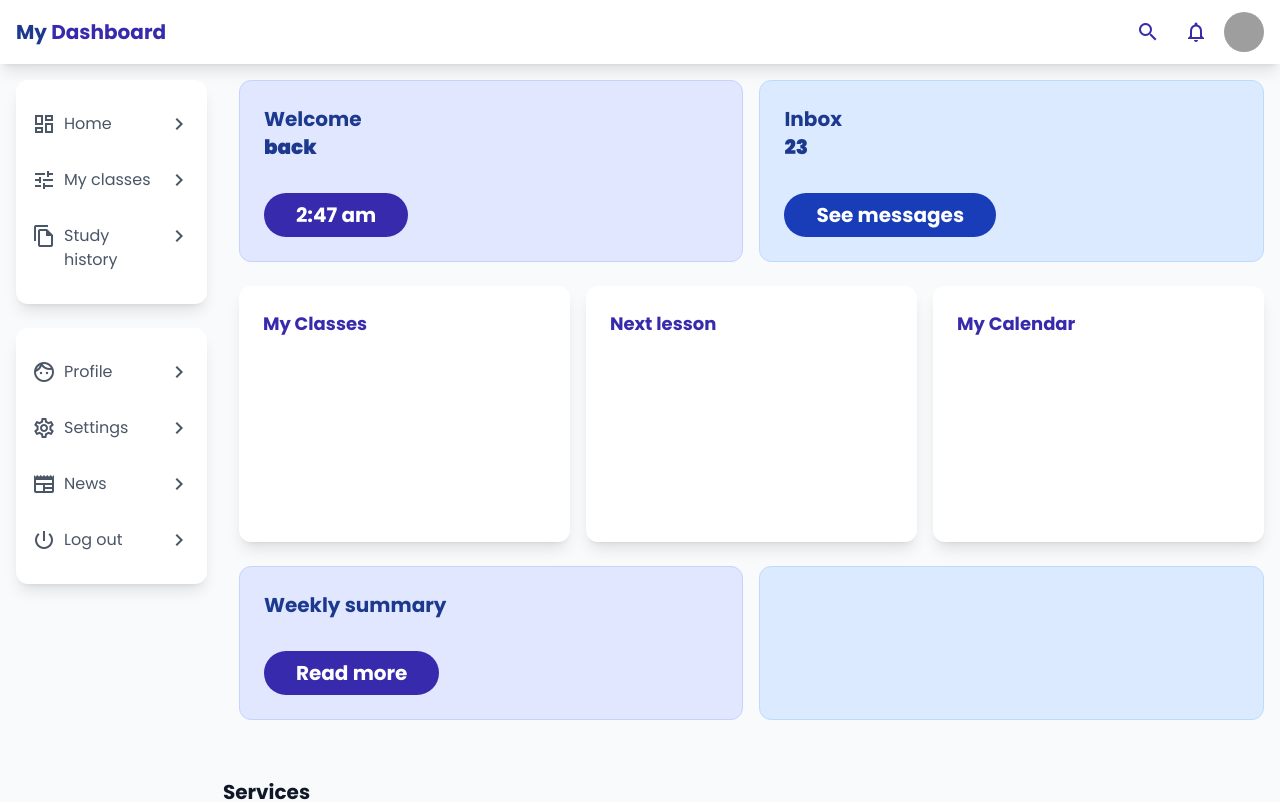
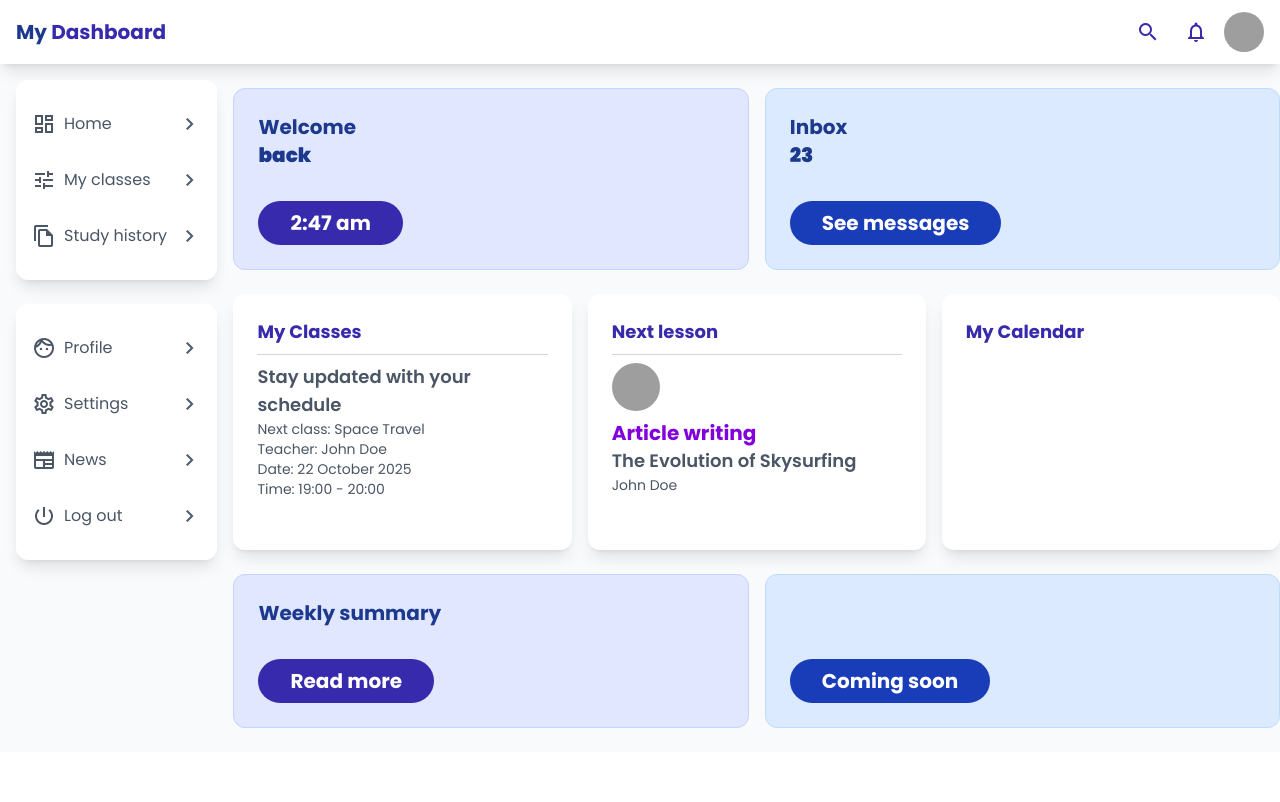
Before and after one commit to squarePotatoe/temp-speak, a Vue app: page / in a window 1280 px wide. Shown: the top 802 px of the page. Built offline with nearby package versions, Linux system fonts and the light colour scheme; grey boxes are pictures that could not be loaded.

Commit message:
home view update

```diff
--- a/src/views/HomeView.vue
+++ b/src/views/HomeView.vue
@@ -1,7 +1,7 @@
 <template>
   <div>
-    <main class="flex-1 p-4">
-      <div class="grid grid-cols-1 md:grid-cols-2 gap-4 mb-6">
+    <main class="container relative justify-between h-full max-w-6xl px-10 mx-auto xl:px-0 mt-5">
+      <div class="flex flex-col mt-6 lg:flex-row gap-4 mb-6">
         <div
           class="flex-1 bg-indigo-100 border border-indigo-200 rounded-xl p-6 animate-fade-in"
         >
@@ -33,6 +33,19 @@
       <div class="grid grid-cols-1 md:grid-cols-2 lg:grid-cols-3 gap-4">
         <RouterLink to="/classes" class="home-card animate-slide-up">
           <h3 class="text-xl font-bold text-indigo-800">My Classes</h3>
+          <hr class="text-gray-300 my-2" />
+          <div class="flex flex-col justify-center gap-2 mt-2">
+            <div>
+
+              <p class="text-lg font-semibold text-gray-600">
+                Stay updated with your schedule
+              </p>
+              <p class="text-sm text-gray-600">Next class: Space Travel</p>
+              <p class="text-sm text-gray-600">Teacher: John Doe</p>
+              <p class="text-sm text-gray-600">Date: 22 October 2025</p>
+              <p class="text-sm text-gray-600">Time: 19:00 - 20:00</p>
+            </div>
+          </div>
         </RouterLink>
         <RouterLink
           to="/writing"
@@ -40,6 +53,24 @@
           style="animation-delay: 0.2s"
         >
           <h3 class="text-xl font-bold text-indigo-800">Next lesson</h3>
+          <hr class="text-gray-300 my-2" />
+          <div class="flex flex-col justify-center gap-2 mt-2">
+            <img
+              src="@/assets/skysurfing.png"
+              alt="Skysurfing"
+              class="w-12 h-12 rounded-full"
+            />
+            <div>
+              <h2 class="text-lg font-semibold text-purple-700">
+                Article writing
+              </h2>
+              <p class="text-lg font-semibold text-gray-600">
+                The Evolution of Skysurfing
+              </p>
+              <p class="text-sm text-gray-600">John Doe</p>
+            </div>
+
+          </div>
         </RouterLink>
         <RouterLink
           to="/classes"
@@ -65,22 +96,23 @@
         <div
           class="flex-1 bg-blue-100 border border-blue-200 rounded-xl p-6 animate-fade-in"
         >
-          <!-- <h2 class="text-4xl md:text-5xl text-blue-900">
-                    Inbox <br><strong>23</strong>
+          <h2 class="text-4xl md:text-5xl text-blue-900">
+                    <br><strong></strong>
                 </h2>
                 <a href="#" class="inline-block mt-8 px-8 py-2 rounded-full text-xl font-bold text-white bg-blue-800 hover:bg-blue-900 transition-transform duration-300 hover:scale-105">
-                    See messages
-                </a> -->
+                    Coming soon
+                </a>
         </div>
       </div>
     </main>
-    <Features />
+    <!-- <Features /> -->
   </div>
 </template>
 
 <script setup>
 import { ref, computed, watch, onMounted, onUnmounted } from 'vue'
 import Features from '@/components/Features.vue'
+import ClassCard from './classes/components/ClassCard.vue'
 
 const currentTime = ref(new Date())
 
```
